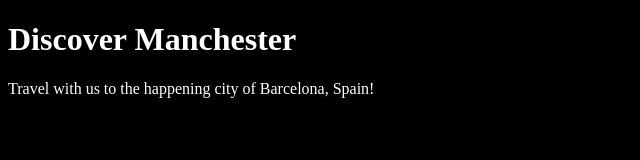
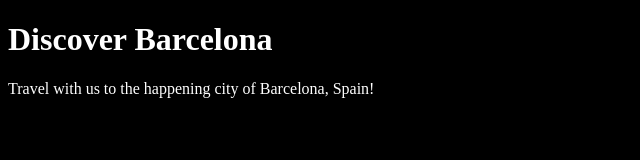
Before and after one commit to bizforgeo/travel-agency-page, a plain HTML site: page index.html in a window 1280 px wide. Shown: the whole page, without its empty margins (0-640 px from the left). Drawn offline with Linux system fonts and the light colour scheme.

Commit message:
Update index.html

```diff
--- a/index.html
+++ b/index.html
@@ -8,7 +8,7 @@
   </head>
   <body>
     <header>
-      <h1>Discover Manchester</h1>
+      <h1>Discover Barcelona</h1>
       <p>Travel with us to the happening city of Barcelona, Spain!</p>
     </header>
     <main>
```
